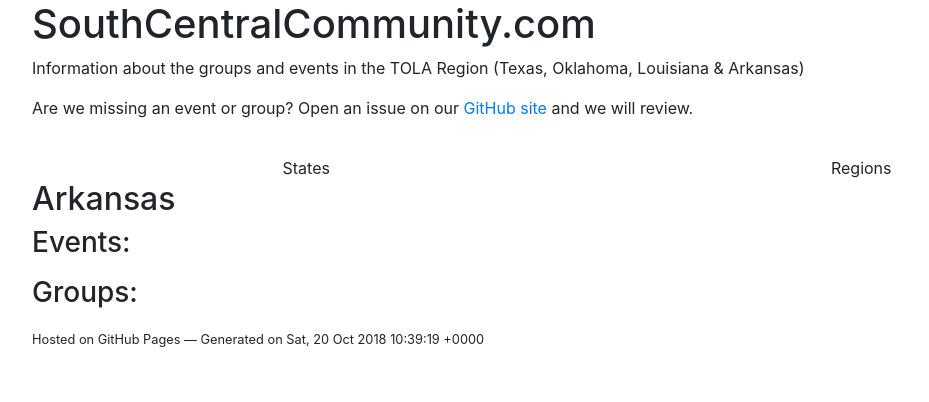
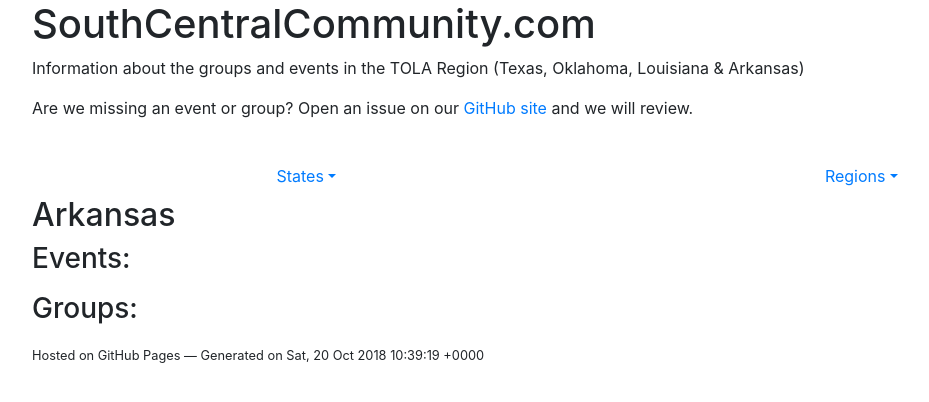
Before and after one commit to southcentralcommunity/southcentralcommunity.github.io, a Jekyll site: the page built from _states/AR.md, in a window 1280 px wide. Shown: the top 402 px of the page, without its empty margins (53-982 px from the left). Built offline with Jekyll 4.4.1, drawn with Linux system fonts in a browser that asks for light colours.

Commit message:
added dropdwon hrefs

```diff
--- a/_layouts/default.html
+++ b/_layouts/default.html
@@ -25,7 +25,7 @@
             <nav>
               <ul class="nav nav-fill">
                   <li class="nav-item dropdown">
-                    States
+                    <a class="nav-link dropdown-toggle" data-toggle="dropdown" href="#" aria-haspopup="true" aria-expanded="false">States</a>
                     <div class="dropdown-menu">
                         {% assign sortedStates = site.states | sort: 'state' %}
                         {% for state in sortedStates %}
@@ -34,7 +34,7 @@
                     </div>
                   </li>
                   <li class="nav-item dropdown">
-                    Regions
+                    <a class="nav-link dropdown-toggle" data-toggle="dropdown" href="#" aria-haspopup="true" aria-expanded="false">Regions</a>
                     <div class="dropdown-menu">
                         {% assign sortedRegions = site.regions | sort: 'name' %}
                         {% for region in sortedRegions %}
```
